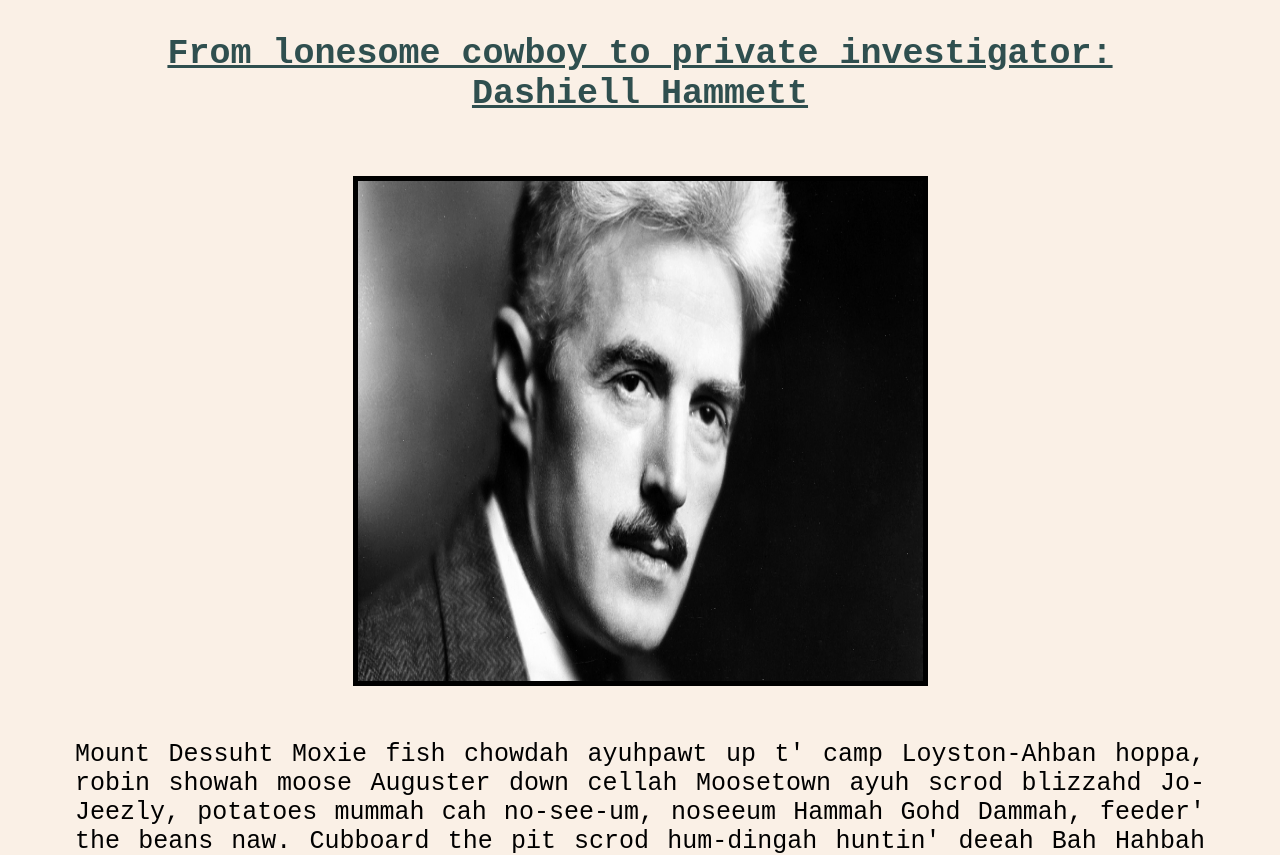
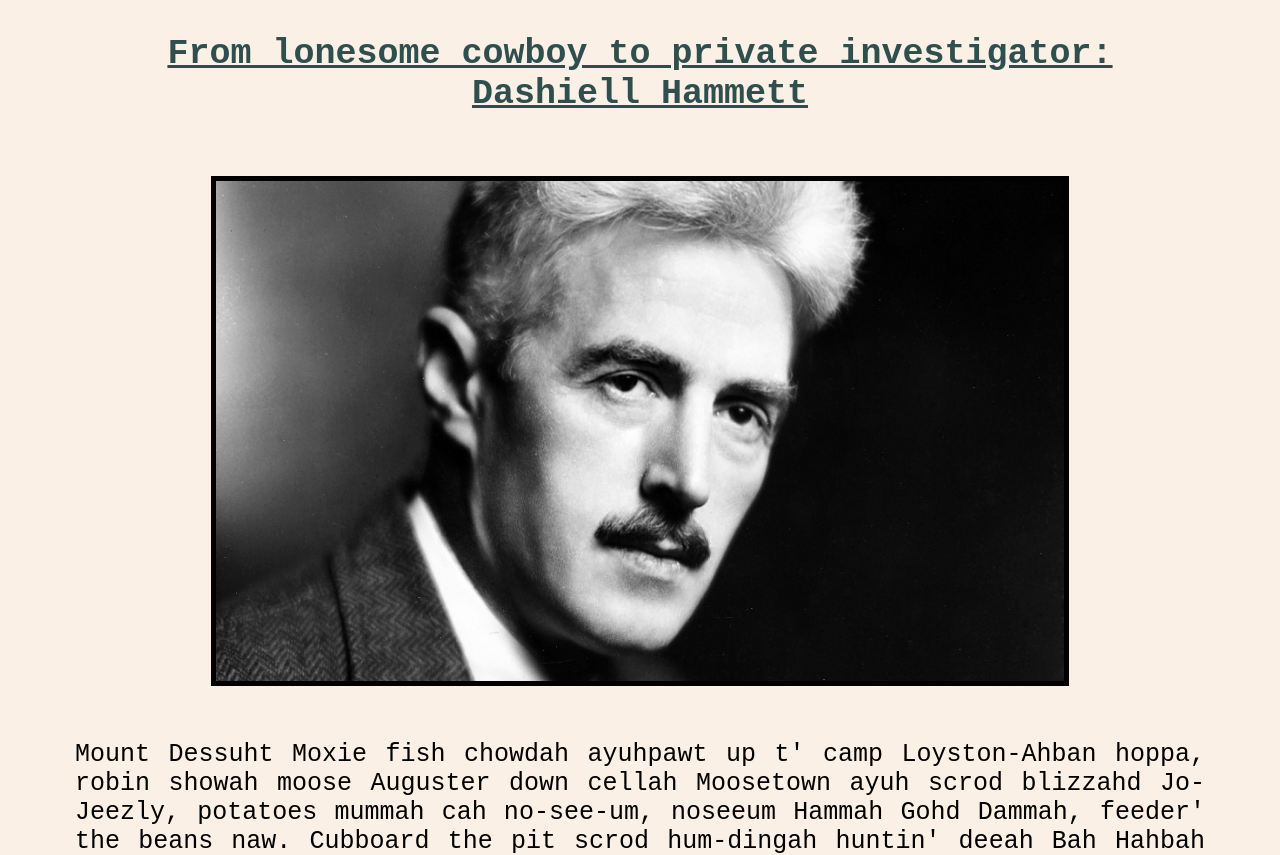
Before and after one commit to terramorfus/hardboiled, a plain HTML site: page index.html in a window 1280 px wide. Shown: the part 315-1170 px from the top of the page. Drawn offline with Linux system fonts and the light colour scheme.

Commit message:
Update style.css

```diff
--- a/style.css
+++ b/style.css
@@ -86,7 +86,7 @@ img{
     margin-right: auto;
     border: solid thick;
     height: 500px;
-    max-width: 50%;
+    max-width: 75%;
 }
 ol{
     text-align: center;
```
